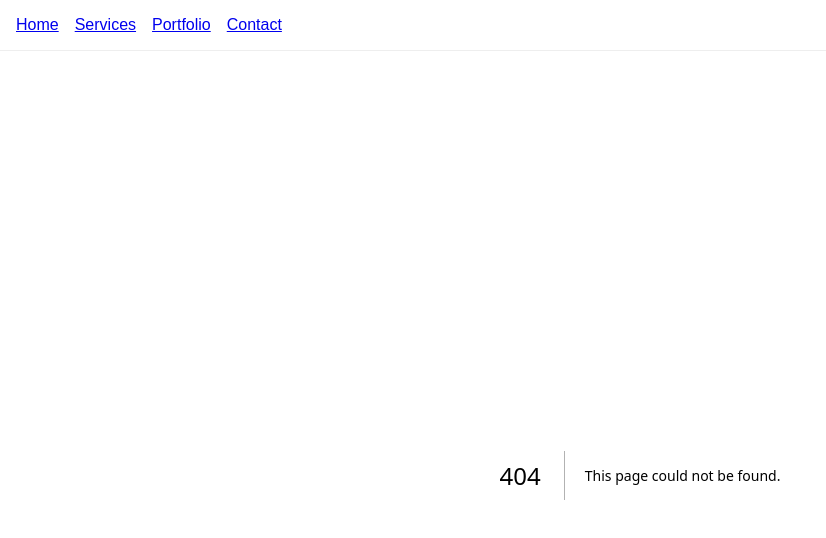
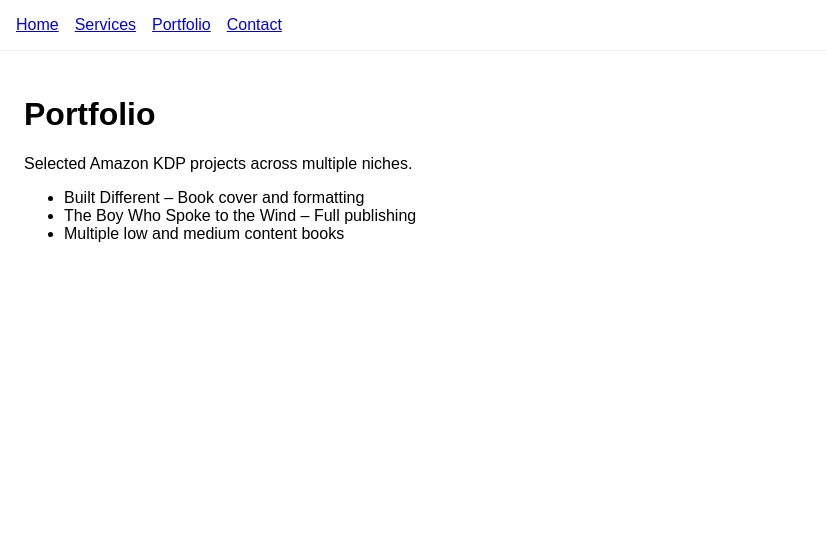
Before and after one commit to mr-loufy/mr-loufy, a Next.js app: page /portfolio in a window 1280 px wide. Before the commit this address had no page. Shown: the top 538 px of the page, without its empty margins (0-826 px from the left). Built offline with nearby package versions, Linux system fonts and the light colour scheme.

Commit message:
Create portfolio/page.js
portfolio page

```diff
--- /dev/null
+++ b/app/portfolio/page.js
@@ -0,0 +1,17 @@
+export default function Portfolio() {
+  return (
+    <>
+      <h1>Portfolio</h1>
+
+      <p>
+        Selected Amazon KDP projects across multiple niches.
+      </p>
+
+      <ul>
+        <li>Built Different – Book cover and formatting</li>
+        <li>The Boy Who Spoke to the Wind – Full publishing</li>
+        <li>Multiple low and medium content books</li>
+      </ul>
+    </>
+  )
+}
```
